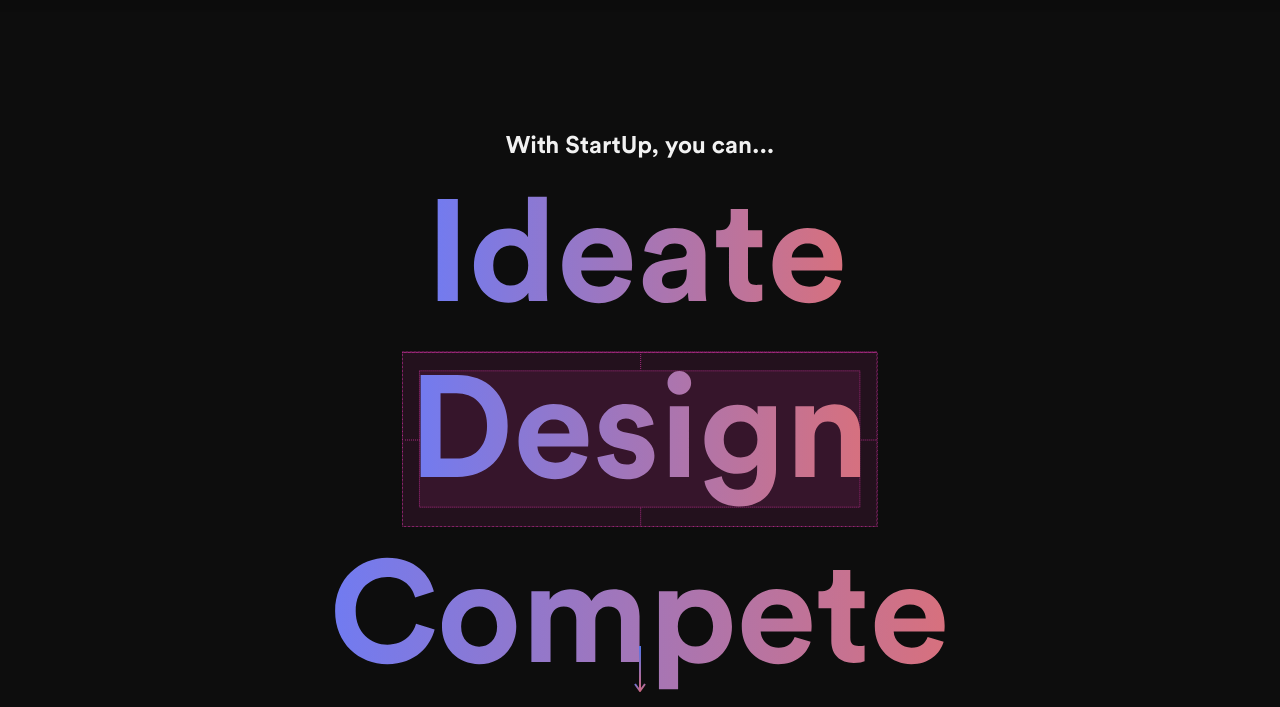
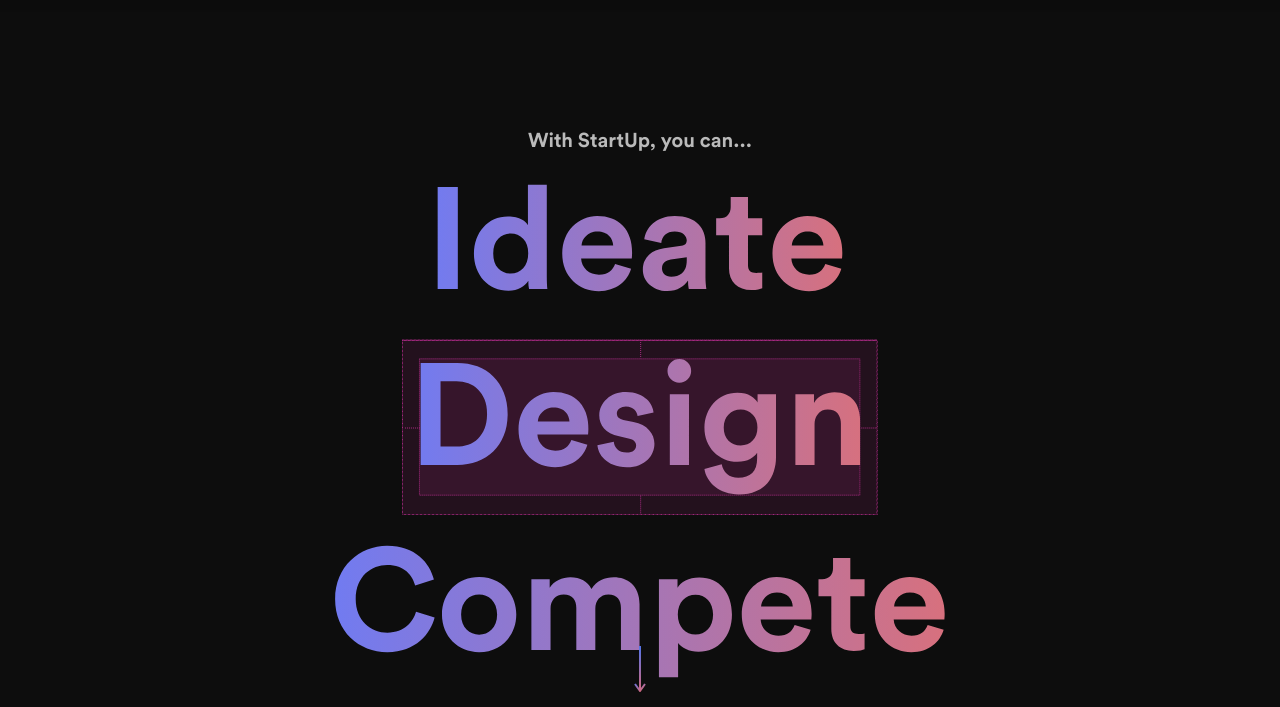
Before and after one commit to ndrewgood/scad-startup2021, a Gatsby site in the folder web/: page / in a window 1280 px wide. Shown: the part 93-800 px from the top of the page. Built offline with nearby package versions, Linux system fonts and the light colour scheme; Gatsby itself is replaced by a stand-in of ours.

Commit message:
henry stuff

```diff
--- a/web/src/components/footer.js
+++ b/web/src/components/footer.js
@@ -28,7 +28,7 @@
             <a target="_blank" rel="noopener noreferrer" href="https://www.facebook.com/groups/scadflux"><img src={FacebookLogo} alt="Facebook Logo" /></a>
             <a target="_blank" rel="noopener noreferrer" href="https://discord.gg/FMJ4tY8"><img src={DiscordLogo} alt="Discord Logo" /></a>
           </div>
-          <a className="footer-registerButton">Register</a>
+          <a style={{marginTop:"0"}} className="nav-registerButton">Register</a>
         </div>
       </div>
     </footer>
--- a/web/src/styles/hero-home.scss
+++ b/web/src/styles/hero-home.scss
@@ -63,9 +63,10 @@
   flex-direction: column;
   margin-top: 100px;
 
-  // h2{
-  //   margin-top: 0;
-  // }
+  h2{
+    color: #bababa;
+    font-size: 20px;
+  }
 
   @media only screen and (max-width: 650px) {
     margin-top: 100px;
```
